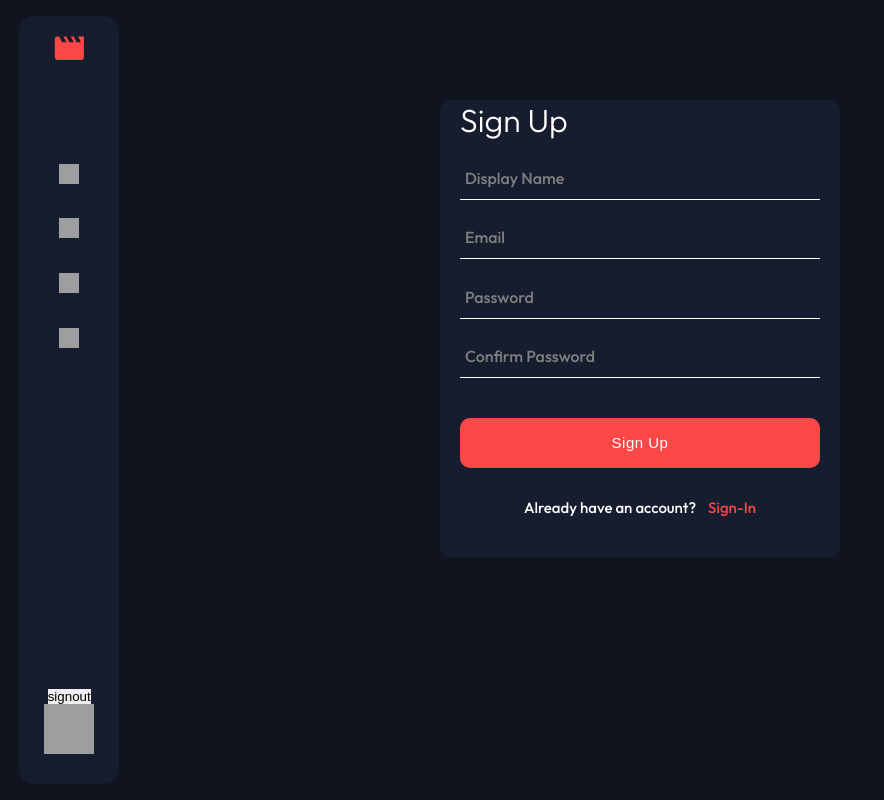
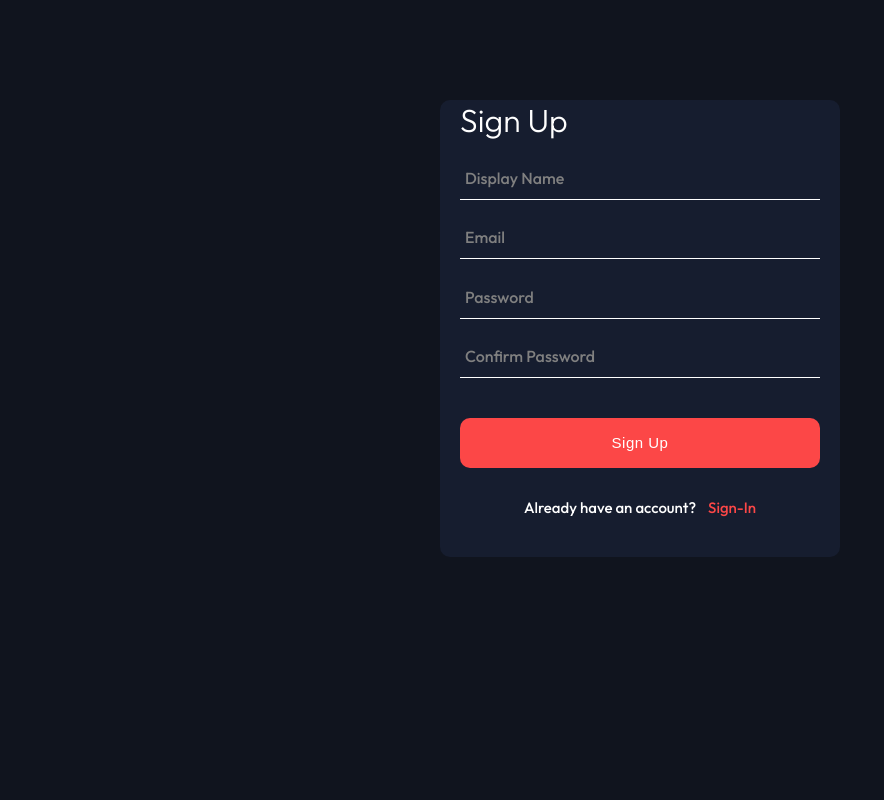
Before and after one commit to PeshwariNaan/flix-app, a React (Vite) app: page /authentication in a window 1280 px wide. Shown: the whole page, without its empty margins (0-884 px from the left). Built offline with nearby package versions, Linux system fonts and the light colour scheme; no server answers; the database is empty; grey boxes are pictures that could not be loaded.

Commit message:
Changed routes for bookmark page and moved authentication page where it should be.

```diff
--- a/src/components/navigation/Nav.component.jsx
+++ b/src/components/navigation/Nav.component.jsx
@@ -20,7 +20,7 @@ import {
 const Nav = (props) => {
 
   return (
-    <NavContainer>
+    <NavContainer user={props.hasUser}>
       <FlixIconContainer>
         <FlixIcon src={Logo} />
       </FlixIconContainer>
--- a/src/components/navigation/nav.styles.jsx
+++ b/src/components/navigation/nav.styles.jsx
@@ -1,8 +1,8 @@
 import styled from 'styled-components';
-import { NavLink } from 'react-router-dom';
+
 
 export const NavContainer = styled.div`
-  display: flex;
+  display: ${props => props.user? 'flex' : 'none'};
   position: fixed;
   top: 2%;
   left: 1.5%;
@@ -43,21 +43,10 @@ export const IconImage = styled.img`
   width: 2rem;
   height: 2rem;
   cursor: pointer;
-  /* &:hover {
-    -webkit-filter: hue-rotate(10deg) saturate(0.5) brightness(390%) saturate(4)
-      grayscale(1);
-    filter: hue-rotate(10deg) saturate(0.5) brightness(390%) saturate(4)
-      grayscale(1);
-  } */
   @media (max-width: 600px) {
     height: 1.75rem;
     width: 1.75rem;
   }
-  /* &.active,
-  :focus
-    {
-    border-bottom: 2px solid #ffffff;
-  } */
 `;
 
 export const FlixIconContainer = styled.div`
@@ -119,7 +108,6 @@ export const AvatarContainer = styled.div`
 export const AvatarImg = styled.img`
   height: 5rem;
   width: 5rem;
-  //margin-bottom: 3rem;
   @media (max-width: 600px) {
     height: 3.5rem;
     width: 3.5rem;
```
